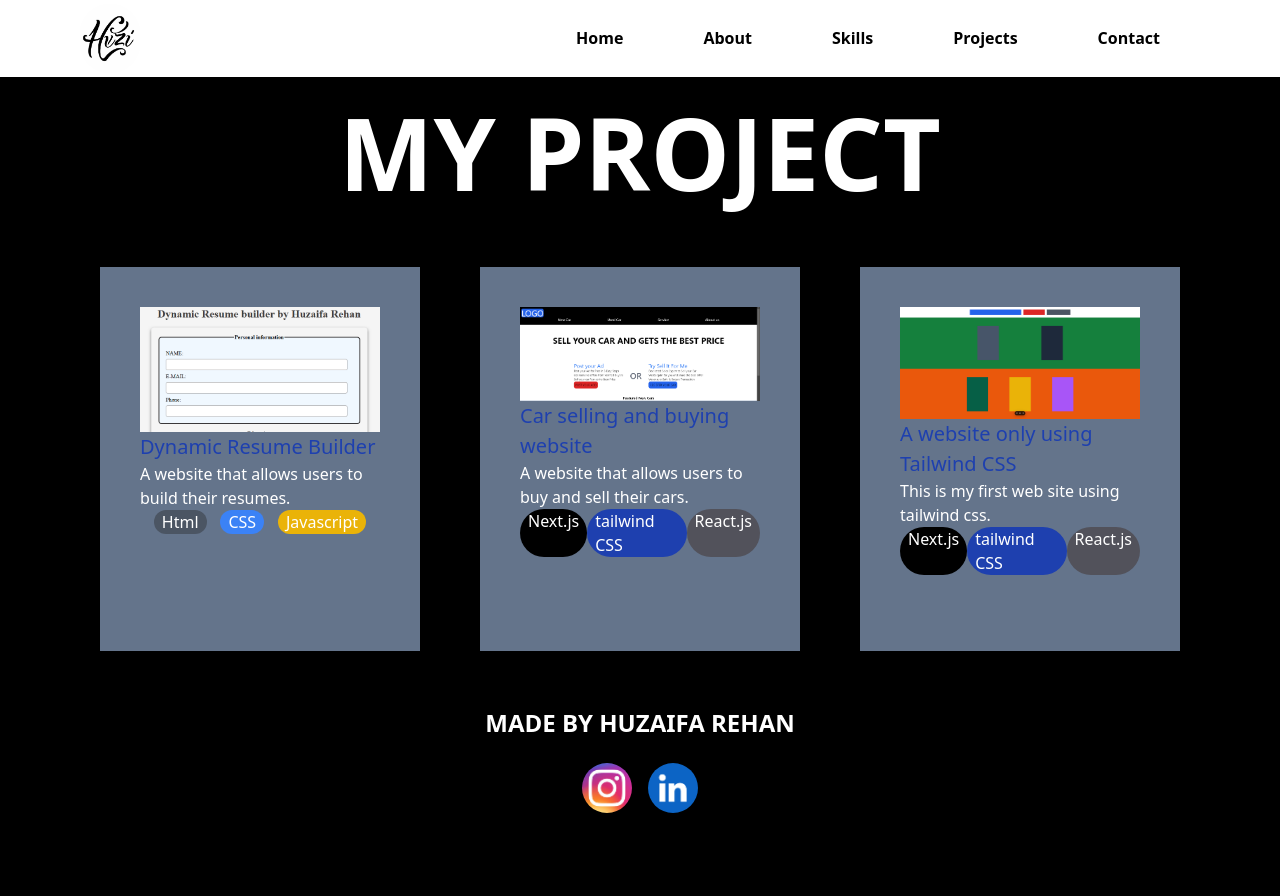
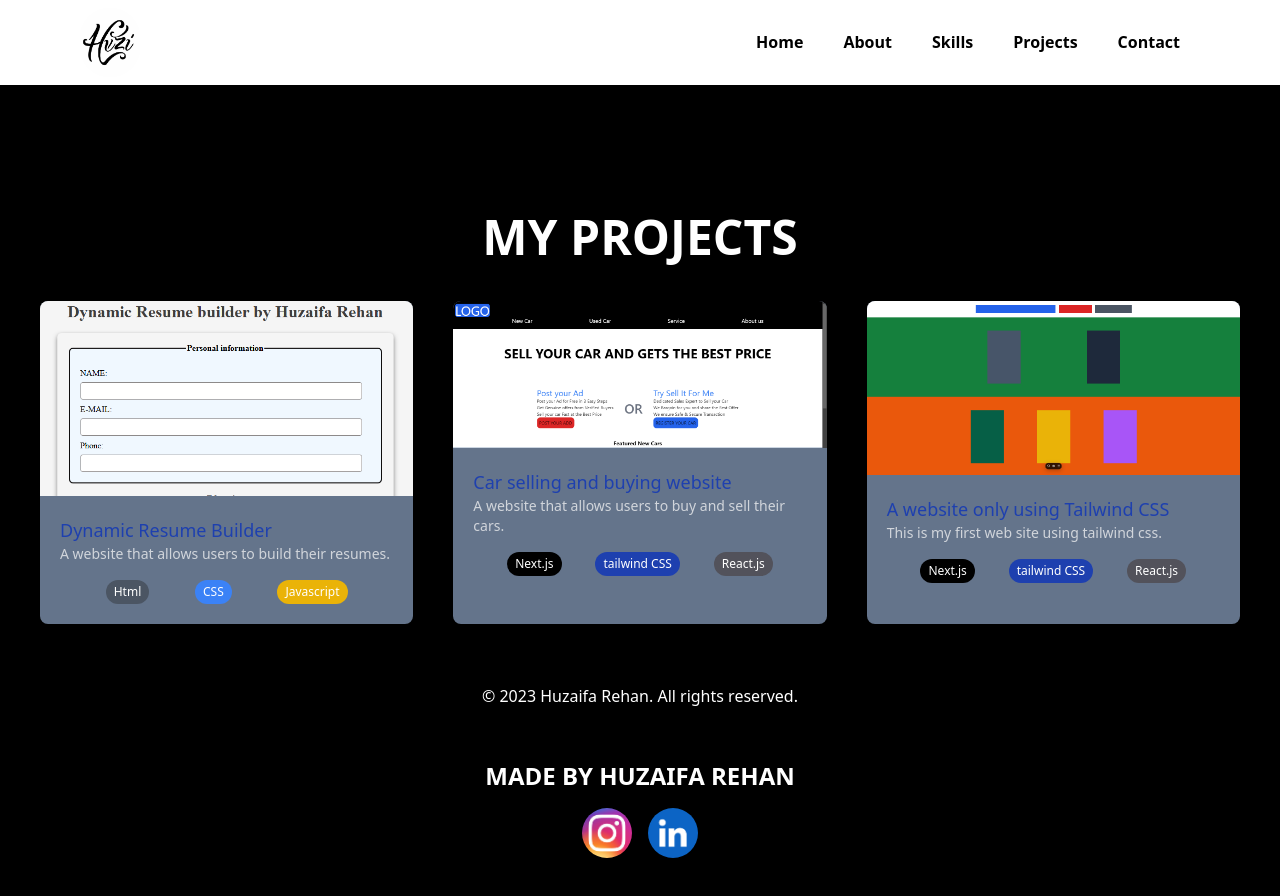
Before and after one commit to HuzaifaRehanMalik/Huzaifa-rehan-portfolio, a Next.js app: page /projects in a window 1280 px wide. Shown: the top 896 px of the page. Before the commit the page ends 837 px from the top, so only its background shows below. Built offline with nearby package versions, Linux system fonts and the light colour scheme.

Commit message:
Update 11

```diff
--- /dev/null
+++ b/src/app/components/Footer.tsx
@@ -0,0 +1,26 @@
+import Image from "next/image";
+import Link from "next/link";
+
+export default function Footer() {
+    return (
+        <footer className="bg-black text-white py-8 px-4  text-center">
+            <div className="container mx-auto">
+                <div className="text-2xl font-semibold">
+                    MADE BY HUZAIFA REHAN
+                </div>
+                <div className="flex justify-center items-center py-2 px-2">
+                    <Link href="https://www.instagram.com/codingwithhuzi" legacyBehavior>
+                        <a className="py-2 px-2">
+                            <Image alt="Instagram" src="/insta.jpeg" width={50} height={50} className="rounded-full" />
+                        </a>
+                    </Link>
+                    <Link href="https://www.linkedin.com/in/huzaifa-rehan-9815882a9" legacyBehavior>
+                        <a className="px-2 py-2">
+                            <Image alt="LinkedIn" src="/linkedin.png" width={50} height={50} className="rounded-full" />
+                        </a>
+                    </Link>
+                </div>
+            </div>
+        </footer>
+    );
+}
--- /dev/null
+++ b/src/app/components/Navebar.tsx
@@ -0,0 +1,61 @@
+'use client';
+import Image from "next/image";
+import Link from "next/link";
+import { useState } from "react";
+
+export default function Navebar() {
+    const [isOpen, setIsOpen] = useState(false);
+
+    return (
+        <div className="bg-white text-black">
+            <div className="flex justify-between items-center py-2 px-5 sm:px-20">
+                <div className="font-extrabold rounded-xl">
+                    <Image src="/logo.jpg" alt="logo" width="60" height="50" className="rounded-full" />
+                </div>
+                <div className="hidden md:flex justify-center items-center font-bold">
+                    <div className="px-3 sm:px-5">
+                        <Link href="/">Home</Link>
+                    </div>
+                    <div className="px-3 sm:px-5">
+                        <Link href="/about">About</Link>
+                    </div>
+                    <div className="px-3 sm:px-5">
+                        <Link href="/skills">Skills</Link>
+                    </div>
+                    <div className="px-3 sm:px-5">
+                        <Link href="/projects">Projects</Link>
+                    </div>
+                    <div className="px-3 sm:px-5">
+                        <Link href="/contact">Contact</Link>
+                    </div>
+                </div>
+                <div className="md:hidden">
+                    <button onClick={() => setIsOpen(!isOpen)} className="focus:outline-none">
+                        <svg className="w-6 h-6" fill="none" stroke="currentColor" viewBox="0 0 24 24" xmlns="http://www.w3.org/2000/svg">
+                            <path strokeLinecap="round" strokeLinejoin="round" strokeWidth="2" d={isOpen ? "M6 18L18 6M6 6l12 12" : "M4 6h16M4 12h16m-7 6h7"}></path>
+                        </svg>
+                    </button>
+                </div>
+            </div>
+            {isOpen && (
+                <div className="md:hidden flex flex-col items-center font-bold text-center">
+                    <div className="py-2">
+                        <Link href="/">Home</Link>
+                    </div>
+                    <div className="py-2">
+                        <Link href="/about">About</Link>
+                    </div>
+                    <div className="py-2">
+                        <Link href="/skills">Skills</Link>
+                    </div>
+                    <div className="py-2">
+                        <Link href="/projects">Projects</Link>
+                    </div>
+                    <div className="py-2">
+                        <Link href="/contact">Contact</Link>
+                    </div>
+                </div>
+            )}
+        </div>
+    );
+}
--- a/src/app/layout.tsx
+++ b/src/app/layout.tsx
@@ -1,5 +1,5 @@
-import Navebar from "../components/Navebar";
-import Footer from "../components/Footer";
+import Navebar from "./components/Navebar";
+import Footer from "./components/Footer";
 import type { Metadata } from "next";
 import "./globals.css";
 
--- a/src/app/page.tsx
+++ b/src/app/page.tsx
@@ -1,4 +1,5 @@
-import Hero from "@/components/Hero";
+import Hero from "./components/Hero";
+
 export default function Home() {
   return (
     <main>
--- a/src/app/projects/page.tsx
+++ b/src/app/projects/page.tsx
@@ -1,75 +1,66 @@
 import Image from "next/image";
 import Link from "next/link";
-export default function projects() {
+export default function Projects() {
     return (
+      <div className="container pt-16 sm:pt-32 px-5 sm:px-10">
+        <h1 className="text-3xl sm:text-4xl md:text-5xl font-bold text-center mb-10">MY PROJECTS</h1>
+        <div className="grid grid-cols-1 md:grid-cols-2 lg:grid-cols-3 gap-10">
+
+          <div className="bg-slate-500 rounded-lg overflow-hidden shadow-lg">
+            <Link href="https://resuma-builder-milestone-2.vercel.app/">
               <div>
-        <h1 className="text-[100px] font-semibold text-center ">MY PROJECT </h1>
-        <div className="flex py-10 px-10 justify-evenly items-center ">
-
-        <div className="bg-slate-500 w-80 h-96 py-10 px-10 ">
-          <Link href="https://resuma-builder-milestone-2.vercel.app/">
-
-            <div>
-              <Image alt="Picture of the project1" src="/p-1.png" width="400" height="100" />
+                <Image alt="Picture of the project1" src="/p-1.png" width="400" height="100" className="w-full h-auto" />
               </div>
-
-            <div className="text-blue-800 font-medium text-[20px]">
-              Dynamic Resume Builder
+              <div className="p-5">
+                <h2 className="text-blue-800 font-medium text-lg">Dynamic Resume Builder</h2>
+                <p className="text-gray-300 text-sm">A website that allows users to build their resumes.</p>
+                <div className="flex justify-evenly mt-4">
+                  <span className="bg-gray-600 px-2 py-1 rounded-full text-xs">Html</span>
+                  <span className="bg-blue-500 px-2 py-1 rounded-full text-xs">CSS</span>
+                  <span className="bg-yellow-500 px-2 py-1 rounded-full text-xs">Javascript</span>
                 </div>
-            <p>
-              A website that allows users to build their resumes.
-            </p>
-            <div className="flex justify-evenly">
-
-              <div className="bg-gray-600 px-2 rounded-full ">Html</div>
-              <div className="bg-blue-500 px-2 rounded-full">CSS</div>
-              <div className="bg-yellow-500 px-2 rounded-full">Javascript</div>
               </div>
             </Link>
           </div>
-        <div className="bg-slate-500 w-80 h-96 py-10 px-10 ">
+
+          <div className="bg-slate-500 rounded-lg overflow-hidden shadow-lg">
             <Link href="https://class-6-project-pakwheels-web.vercel.app/">
               <div>
-              <Image alt="Picture of the Project2" src="/p-2.png" width="500" height="100" />
+                <Image alt="Picture of the Project2" src="/p-2.png" width="500" height="100" className="w-full h-auto" />
               </div>
-            <div className="text-blue-800 font-medium text-[20px]">
-              Car selling and buying website
+              <div className="p-5">
+                <h2 className="text-blue-800 font-medium text-lg">Car selling and buying website</h2>
+                <p className="text-gray-300 text-sm">A website that allows users to buy and sell their cars.</p>
+                <div className="flex justify-evenly mt-4">
+                  <span className="bg-black px-2 py-1 rounded-full text-xs">Next.js</span>
+                  <span className="bg-blue-800 px-2 py-1 rounded-full text-xs">tailwind CSS</span>
+                  <span className="bg-zinc-600 px-2 py-1 rounded-full text-xs">React.js</span>
                 </div>
-            <p>
-              A website that allows users to buy and sell their cars.
-            </p>
-            <div className="flex justify-evenly">
-
-              <div className="bg-black  px-2 rounded-full">Next.js</div>
-              <div className="bg-blue-800 px-2 rounded-full">tailwind CSS</div>
-              <div className="bg-zinc-600 px-2 rounded-full">React.js</div>
+              </div>
+            </Link>
           </div>
 
+          <div className="bg-slate-500 rounded-lg overflow-hidden shadow-lg">
+            <Link href="https://class-5-project-lxul.vercel.app/?__vercel_draft=1">
+              <div>
+                <Image alt="Picture of the project3" src="/p-3.png" width="500" height="100" className="w-full h-auto" />
+              </div>
+              <div className="p-5">
+                <h2 className="text-blue-800 font-medium text-lg">A website only using Tailwind CSS</h2>
+                <p className="text-gray-300 text-sm">This is my first web site using tailwind css.</p>
+                <div className="flex justify-evenly mt-4">
+                  <span className="bg-black px-2 py-1 rounded-full text-xs">Next.js</span>
+                  <span className="bg-blue-800 px-2 py-1 rounded-full text-xs">tailwind CSS</span>
+                  <span className="bg-zinc-600 px-2 py-1 rounded-full text-xs">React.js</span>
+                </div>
+              </div>
             </Link>
           </div>
-        <div className="bg-slate-500 w-80 h-96 py-10 px-10 ">
-          <Link href="https://class-5-project-lxul.vercel.app/?__vercel_draft=1">
-
-            <div>
-              <Image alt="Picture of the project3" src="/p-3.png" width="500"height="100" />
 
         </div>
-            <div className="text-blue-800 font-medium text-[20px]">
-              A website only using Tailwind CSS
-            </div>
-            <p>
-              This is my first web site using tailwind css.
-            </p>
-            <div className="flex justify-evenly ">
-
-              <div className="bg-black px-2 rounded-full ">Next.js</div>
-              <div className="bg-blue-800 px-2 rounded-full">tailwind CSS</div>
-              <div className="bg-zinc-600 px-2 rounded-full">React.js</div>
-            </div>
-          </Link>
-
-        </div>
-        </div>
+        <footer className="bg-black text-white py-5 mt-10 text-center">
+          <p>&copy; 2023 Huzaifa Rehan. All rights reserved.</p>
+        </footer>
       </div>
     );
 }
--- a/src/components/Footer.tsx
+++ /dev/null
@@ -1,24 +0,0 @@
-import Image from "next/image";
-import Link from "next/link";
-
-export default function Footer() {
-    return (
-        <div className="text-center py-2 px-2">
-            <div className="py-2 px-2 text-2xl font-semibold">
-                MADE BY HUZAIFA REHAN
-            </div>
-            <div className="flex justify-center items-center py-2 px-2">
-                <Link href="https://www.instagram.com/codingwithhuzi" legacyBehavior>
-                    <a className="py-2 px-2">
-                        <Image alt="Instagram" src="/insta.jpeg" width={50} height={50} className="rounded-full" />
-                    </a>
-                </Link>
-                <Link href="https://www.linkedin.com/in/huzaifa-rehan-9815882a9" legacyBehavior>
-                    <a className="px-2 py-2">
-                        <Image alt="LinkedIn" src="/linkedin.png" width={50} height={50} className="rounded-full" />
-                    </a>
-                </Link>
-            </div>
-        </div>
-    );
-}
--- a/src/components/Navebar.tsx
+++ /dev/null
@@ -1,32 +0,0 @@
-import Image from "next/image";
-import Link from "next/link";
-export default function Navebar(){
-    return(
-        <div className="flex justify-between py-1 px-20 bg-white text-black">
-            <div className="font-extrabold  rounded-xl  ">
-                <Image src="/logo.jpg" alt="logo"  width="60" height="50" className="rounded-full" />
-
-            </div>
-            <div className="flex justify-center items-center font-bold">
-
-                <div className="px-10">
-                    <Link href="/">Home</Link>
-                </div>
-                <div className="px-10">
-                    <Link href="/about">About</Link>
-                </div>
-                <div className="px-10">
-                    <Link href="/skills">Skills</Link>
-                </div>
-                <div className="px-10">
-                    <Link href="/projects">Projects</Link>
-                </div>
-                <div className="px-10">
-                    <Link href="/contact">Contact</Link>
-                </div>
-            </div>
-
-        </div>
-
-    )
-}
```
Also changed, not shown: src/app/about/page.tsx (+24 -22 lines), src/app/components/Hero.tsx (added, +23 -0 lines), src/app/contact/page.tsx (+15 -12 lines), src/app/skills/page.tsx (+14 -10 lines), src/components/Hero.tsx (deleted, +0 -21 lines), 1 other file (tests, documents, lock files or other folders). Lines whose indentation alone changed are shown as unchanged.
